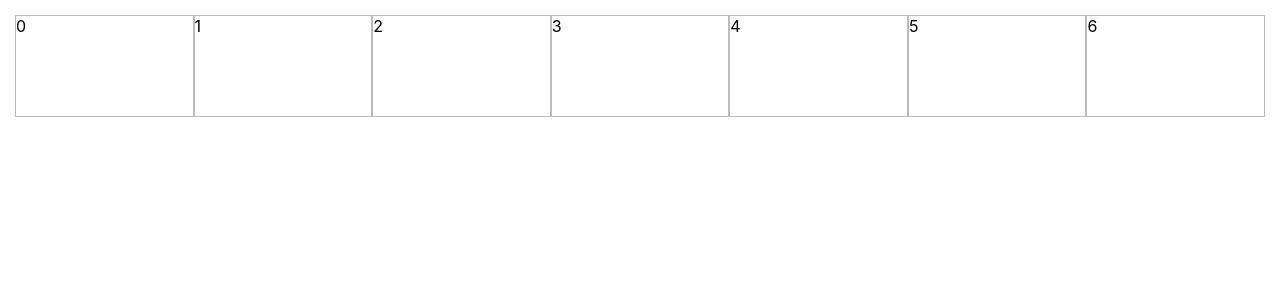
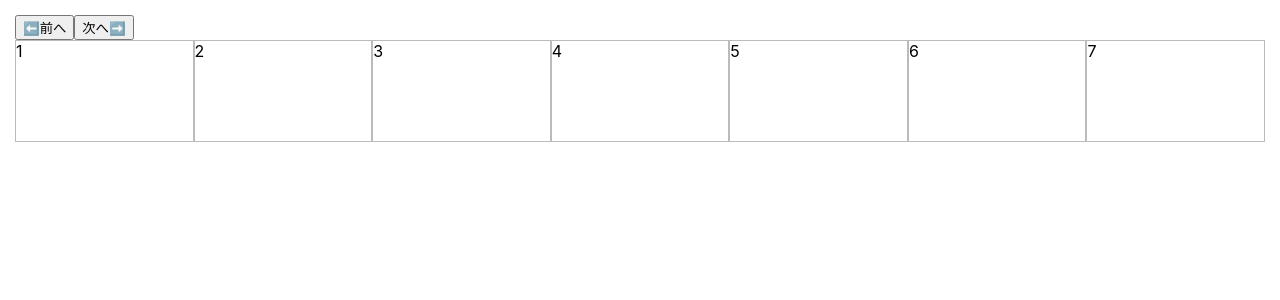
Before and after one commit to ozaki25/react-animation-sample, a React (Create React App) app: page / in a window 1280 px wide. Shown: the top 300 px of the page. Built offline with nearby package versions, Linux system fonts and the light colour scheme.

Commit message:
create page transition animation

```diff
--- a/src/App.js
+++ b/src/App.js
@@ -1,5 +1,5 @@
 import React, { useState } from 'react';
-import { useSpring, animated } from 'react-spring';
+import { useTransition, animated } from 'react-spring';
 import styled from 'styled-components';
 
 const Container = styled.div`
@@ -19,18 +19,48 @@ const Item = styled.div`
 
 function App() {
   const [baseIndex, setBaseIndex] = useState(1);
-  const props = useSpring({
+  const [direction, setDirection] = useState(null);
+
+  const translateX =
+    direction === 'PREV' ? '-50px' : direction === 'NEXT' ? '50px' : 0;
+
+  const transitions = useTransition(baseIndex, item => item, {
     config: { duration: 100 },
-    to: { transform: 'translateX(0)', opacity: 1 },
-    from: { transform: 'translateX(50px)', opacity: 0 },
+    from: {
+      transform: `translateX(${translateX})`,
+      opacity: 0,
+    },
+    enter: { transform: 'translateX(0)', opacity: 1 },
+    leave: { display: 'none' },
   });
+
+  const onClickPrev = () => {
+    setBaseIndex(prevIndex => prevIndex - 7);
+    setDirection('PREV');
+  };
+
+  const onClickNext = () => {
+    setBaseIndex(prevIndex => prevIndex + 7);
+    setDirection('NEXT');
+  };
+
   return (
     <Container>
-      <Items style={props}>
-        {[...Array(baseIndex + 6)].map((_, i) => (
-          <Item key={i}>{i}</Item>
-        ))}
-      </Items>
+      <button onClick={onClickPrev}>
+        <span>⬅️</span>
+        前へ
+      </button>
+      <button onClick={onClickNext}>
+        次へ
+        <span>➡️</span>
+      </button>
+      {transitions.map(({ item, key, props }) => (
+        <Items style={props} key={key}>
+          {[...Array(7)].map((_, i) => (
+            <Item key={item + i}>{item + i}</Item>
+          ))}
+        </Items>
+      ))}
     </Container>
   );
 }
```
